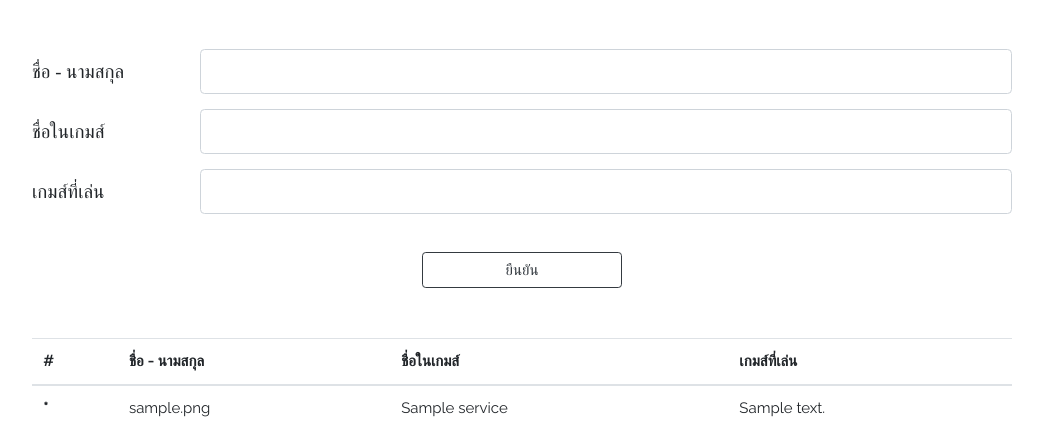
After one commit to Universz666/djangoweb, a Django app: page /input in a window 1280 px wide. The commit adds this page. Shown: the part 801-1232 px from the top of the page, without its empty margins (118-1161 px from the left). Run offline with Django 3.2, Linux system fonts and the light colour scheme; tables that the repository leaves empty hold one stand-in row (values such as "Sample post"); some libraries are stand-ins or nearby versions.

Commit message:
--- Auto-Git Commit ---

```diff
--- /dev/null
+++ b/myapp/templates/myapp/input.html
@@ -0,0 +1,127 @@
+<!DOCTYPE html>
+<html>
+
+<head>
+    <title>Tournaments</title>
+    <link rel="stylesheet" href="https://stackpath.bootstrapcdn.com/bootstrap/4.3.1/css/bootstrap.min.css" integrity="sha384-ggOyR0iXCbMQv3Xipma34MD+dH/1fQ784/j6cY/iJTQUOhcWr7x9JvoRxT2MZw1T" crossorigin="anonymous">
+    <script src="https://code.jquery.com/jquery-3.3.1.slim.min.js" integrity="sha384-q8i/X+965DzO0rT7abK41JStQIAqVgRVzpbzo5smXKp4YfRvH+8abtTE1Pi6jizo" crossorigin="anonymous"></script>
+    <script src="https://cdnjs.cloudflare.com/ajax/libs/popper.js/1.14.7/umd/popper.min.js" integrity="sha384-UO2eT0CpHqdSJQ6hJty5KVphtPhzWj9WO1clHTMGa3JDZwrnQq4sF86dIHNDz0W1" crossorigin="anonymous"></script>
+    <script src="https://stackpath.bootstrapcdn.com/bootstrap/4.3.1/js/bootstrap.min.js" integrity="sha384-JjSmVgyd0p3pXB1rRibZUAYoIIy6OrQ6VrjIEaFf/nJGzIxFDsf4x0xIM+B07jRM" crossorigin="anonymous"></script>
+    <meta charset="utf-8">
+    <meta name="viewport" content="width=device-width, initial-scale=1">
+    <link rel="stylesheet" href="https://www.w3schools.com/w3css/4/w3.css">
+    <link rel="stylesheet" href="https://fonts.googleapis.com/css?family=Raleway">
+
+
+    <style>
+        body,
+        h1 {
+            font-family: "Raleway", sans-serif
+        }
+
+        body,
+        html {
+            height: 100%
+        }
+
+        .bgimg {
+            background-image: url('https://image.freepik.com/free-photo/soft-cloudy-is-gradient-pastel-abstract-sky-background-sweet-color_6529-1791.jpg');
+            min-height: 100%;
+            background-position: center;
+            background-size: cover;
+        }
+
+        .magin {
+            margin-left: 150px;
+            margin-right: 150px;
+            margin-top: 50px;
+            margin-bottom: 50px;
+        }
+
+        .font {
+            font-family: Anakotmai;
+        }
+    </style>
+</head>
+
+<body>
+
+    <div class="bgimg w3-display-container w3-animate-opacity w3-text-white">
+        <div class="w3-display-middle">
+            <h1 class="w3-jumbo w3-animate-top" style="color: white;">Esports</h1>
+            <hr class="w3-border-grey" style="margin:auto;width:40%">
+            <p class="w3-large w3-center" style="font-family: Anakotmai;">สมัครเข้าร่วมทีมอีสปอร์ต</p>
+        </div>
+    </div>
+
+    <div class="magin">
+        <form action="Memo" method="POST" enctype="multipart/form-data;charset=UTF-8">
+            {% csrf_token %}
+            <div class="form-group row">
+                <label for="colFormLabelLg" class="col-sm-2 col-form-label col-form-label-lg" style="font-family: Anakotmai;">ชื่อ - นามสกุล</label>
+                <div class="col-sm-10">
+                    <input type="text" name="icon" class="form-control form-control-lg" id="colFormLabelLg" style="font-family: Anakotmai;">
+                </div>
+            </div>
+
+            <div class="form-group row">
+                <label for="colFormLabelLg" class="col-sm-2 col-form-label col-form-label-lg" style="font-family: Anakotmai;">ชื่อในเกมส์</label>
+                <div class="col-sm-10">
+                    <input type="text" name="title" class="form-control form-control-lg" id="colFormLabelLg" style="font-family: Anakotmai;">
+                </div>
+            </div>
+
+            <div class="form-group row">
+                <label for="colFormLabelLg" class="col-sm-2 col-form-label col-form-label-lg" style="font-family: Anakotmai;">เกมส์ที่เล่น</label>
+                <div class="col-sm-10">
+                    <input type="text" name="detail" class="form-control form-control-lg" id="colFormLabelLg" style="font-family: Anakotmai;">
+                </div>
+            </div><br>
+            <div class="font">
+                <center><button type="submit" class="btn btn-outline-dark" style="width: 200px;">ยืนยัน</button></center>
+            </div>
+        </form>
+    </div>
+
+    <div class="magin">
+        <table class="table">
+            <thead>
+                <tr>
+                    <th scope="col">#</th>
+                    <th scope="col">ชื่อ - นามสกุล</th>
+                    <th scope="col">ชื่อในเกมส์</th>
+                    <th scope="col">เกมส์ที่เล่น</th>
+                </tr>
+            </thead>
+            <tbody>
+                {% for s in services %}
+                <tr>
+                    <th scope="row">*</th>
+                    <td>{{ s.icon }}</td>
+                    <td>{{ s.title }}</td>
+                    <td>{{ s.detail }}</td>
+                </tr>
+                {% endfor %}
+
+            </tbody>
+        </table>
+    </div>
+
+
+
+
+
+
+
+
+
+
+
+
+
+
+
+
+</body>
+
+</html>
--- a/myapp/views.py
+++ b/myapp/views.py
@@ -5,6 +5,9 @@ from .models import Service
 
 # Create your views here.
 def index(req):
+        return render(req, 'myapp/index.html')
+
+def input(req):
     if (req.method == 'POST'):
         post = req.POST
         s = Service()
@@ -14,9 +17,8 @@ def index(req):
         s.save()
         services = Service.objects.all()
         print(services)
-        return render(req, 'myapp/index.html', { 'services': services })
+        return render(req, 'myapp/input.html', { 'services': services })
     else:
-        print('ร้องขอทำมะดา')
         services = Service.objects.all()
         print(services)
-        return render(req, 'myapp/index.html', { 'services': services })
+        return render(req, 'myapp/input.html', { 'services': services })
--- a/mysite/urls.py
+++ b/mysite/urls.py
@@ -21,4 +21,5 @@ urlpatterns = [
     path('admin/', admin.site.urls),
     path('', appview.index),
     path('index', appview.index),
+    path('input', appview.input),
 ]
```
Also changed, not shown: myapp/templates/myapp/index.html (+38 -54 lines), db.sqlite3.
